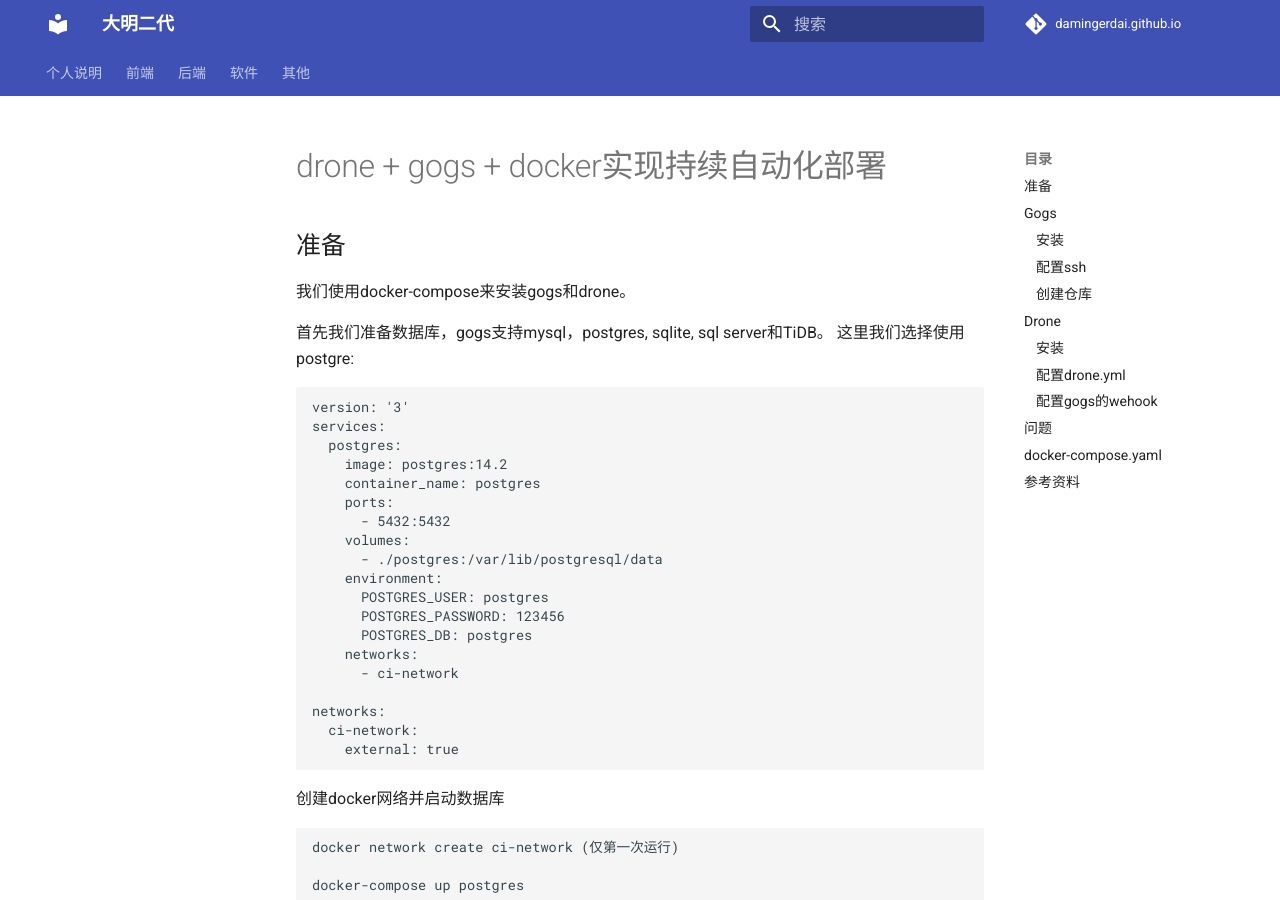
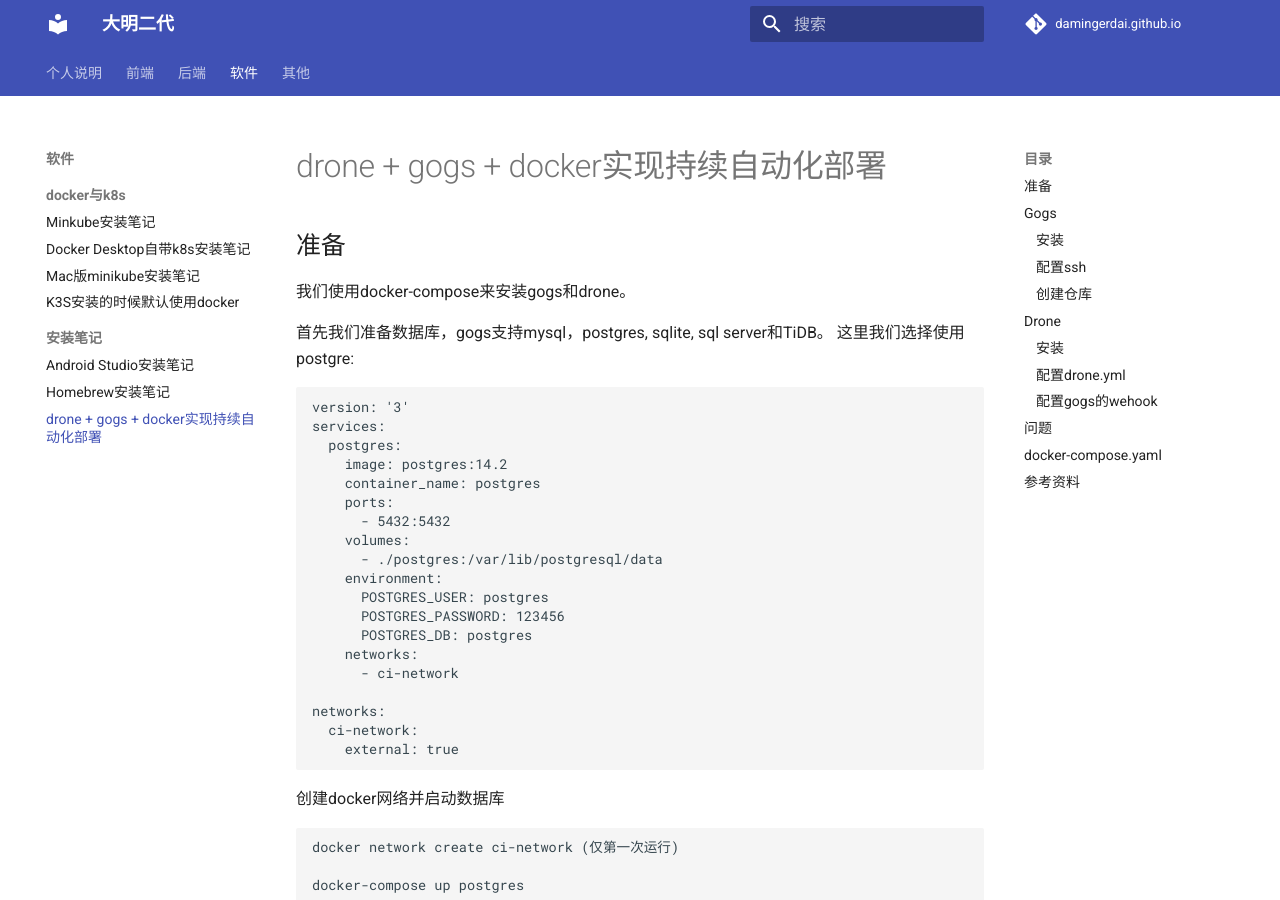
Before and after one commit to damingerdai/damingerdai.github.io, an MkDocs documentation site: the page built from docs/software/install/drone-gogs-docker-devops.md, in a window 1280 px wide and 900 px high. Built offline with MkDocs 1.6.1 and Material for MkDocs 9.7.7, drawn with Linux system fonts in a browser that asks for light colours; comment, search, counter and statistics services are not loaded; part of the change alters nothing that is shown.

Commit message:
fix: 修复格式

```diff
--- a/mkdocs.yml
+++ b/mkdocs.yml
@@ -45,7 +45,7 @@ nav:
       - 安装笔记:
         - Android Studio安装笔记: software/install/how-to-install-android-studio.md
         - Homebrew安装笔记: software/install/how-to-install-homebrew.md
-        - drone + gogs + docker实现持续自动化部署: software/install/drone-gogs-docker-devops
+        - drone + gogs + docker实现持续自动化部署: software/install/drone-gogs-docker-devops.md
 
   - 其他:
       - 喜欢的post: others/link.md
```
